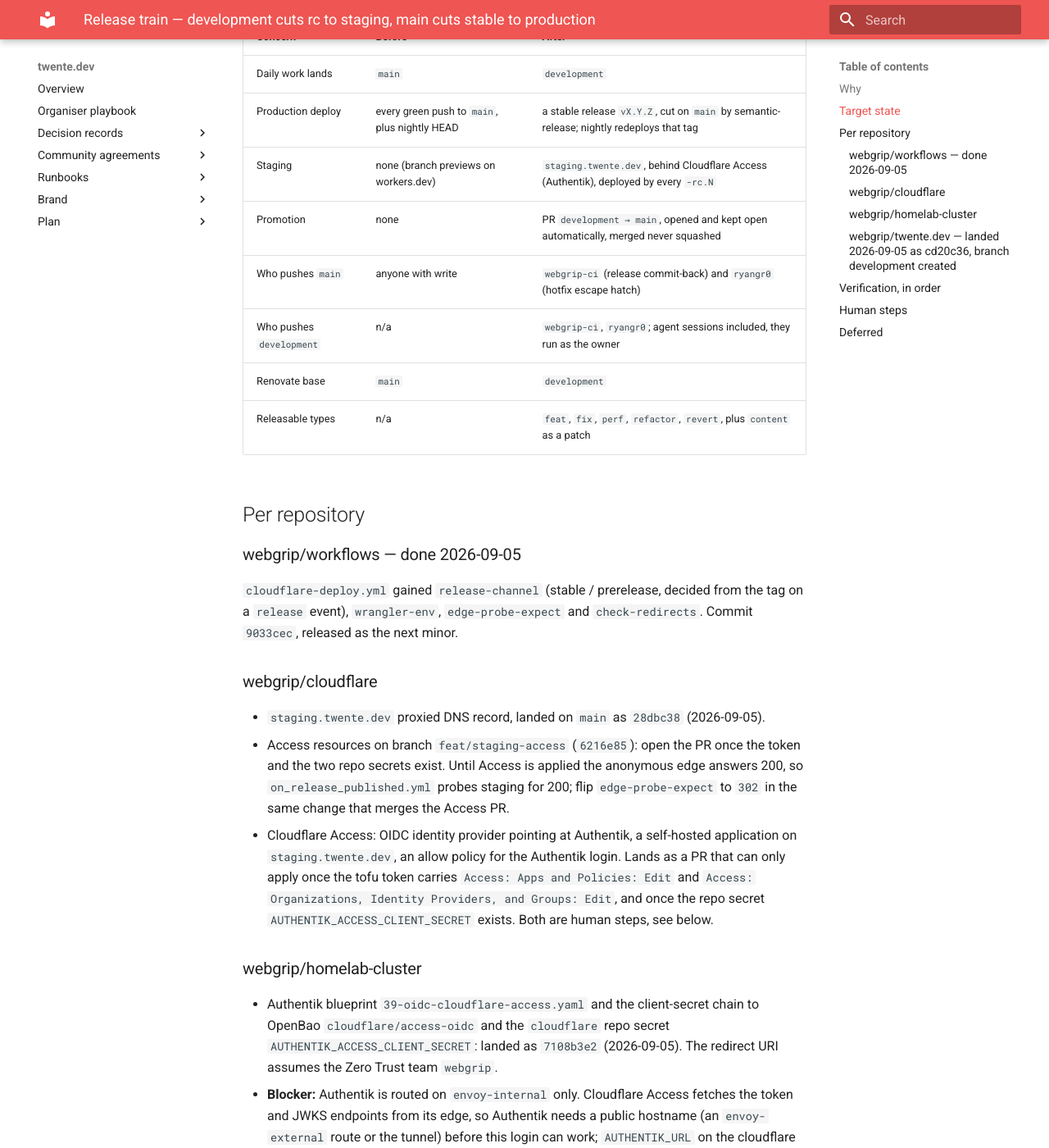
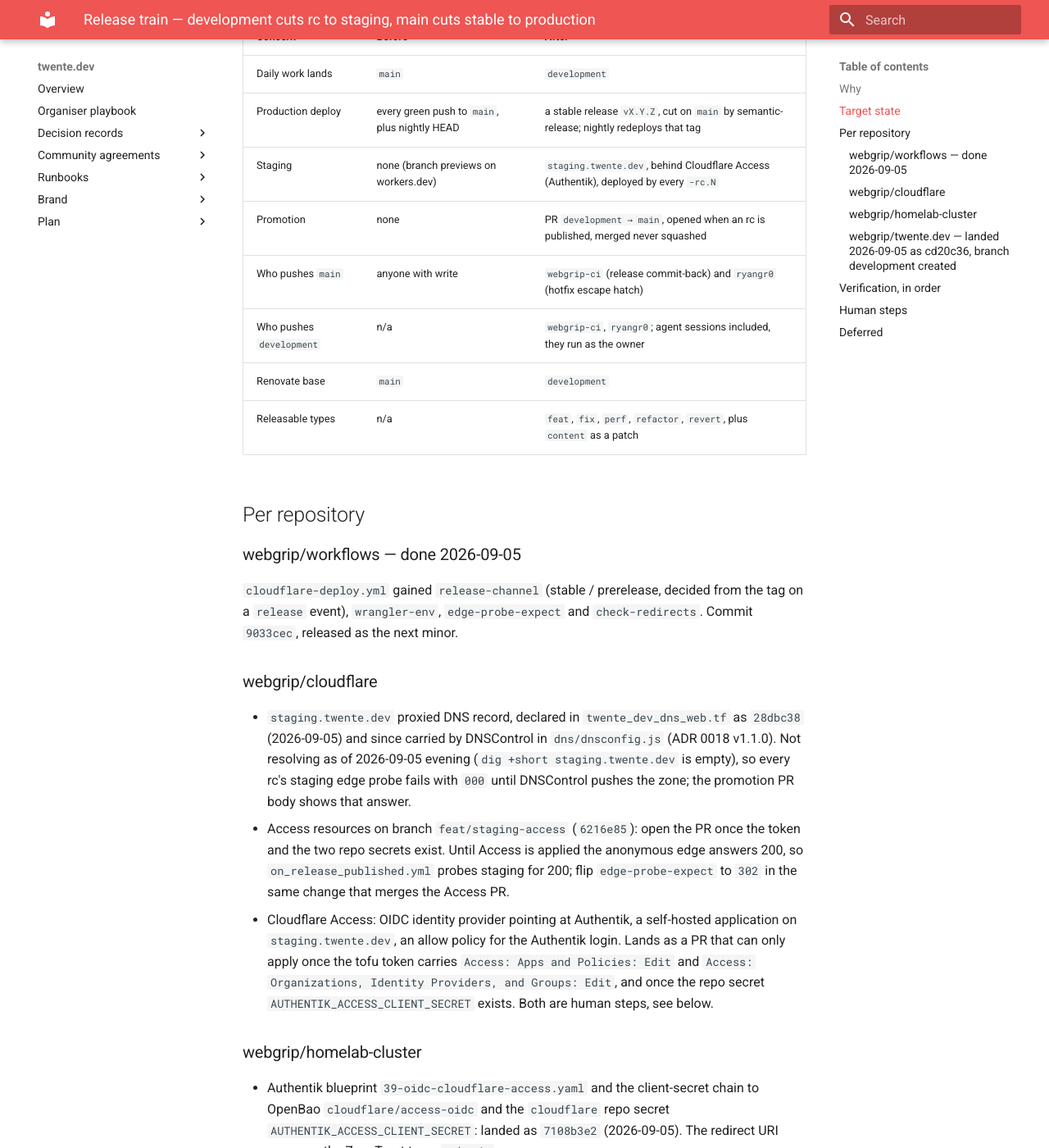
Before and after one commit to webgrip/twente.dev, an MkDocs documentation site: the page built from docs/plan/release-train.md, in a window 1280 px wide and 1400 px high, scrolled down 535 px. Shown: the whole window at 82% size. Built offline with MkDocs 1.6.1 and Material for MkDocs 9.7.7, drawn with Linux system fonts in a browser that asks for light colours; some of the changed text lies outside the part shown.

Commit message:
fix(release): de promotie-PR opent pas als er een rc gesneden is, niet bij elke push
open_promotion_pr.yml draaide op elke push naar development en opende de PR
ongeacht of er een release was. De stap zit nu als job open-promotion-pr in
on_release_published.yml, achter het release-event van de rc. Hij vuurt
ongeacht de staging-uitkomst, want staging.twente.dev heeft nog geen DNS en
een strikte knip zou tot die push geen enkele PR openen; in plaats daarvan
peilt de job de staging-edge zelf en schrijft deploy-resultaat en HTTP-code in
de PR-body, zodat het gat waarin een volledig overgeslagen deploy als success
telt niet meer bestaat.

Bij een al open PR controleert de job mergeable en faalt hij luid als de PR
niet te mergen is; dat is nu het geval voor PR #3 door CHANGELOG.md en
claims.test.ts. Het base=main-filter dat Forgejo negeert is een echt filter op
head en base geworden, met limit=50. Het inerte permissions-blok is weg, en de
tag in release-channel loopt via env in plaats van template-interpolatie.

ADR 0019 krijgt een amendment en revisie 1.1.0; release-train.md beschrijft de
nieuwe trigger, laat de niet-bestaande workflow_dispatch(tag) vallen en zegt
eerlijk dat het staging-record nog niet resolvet.

Co-Authored-By: Claude Fable 5.1 <noreply@anthropic.com>

```diff
--- a/docs/plan/release-train.md
+++ b/docs/plan/release-train.md
@@ -17,7 +17,7 @@ fixes the model. A deploy is the consequence of a release, not of a push.
 | Daily work lands         | `main`                                        | `development`                                                                            |
 | Production deploy        | every green push to `main`, plus nightly HEAD | a stable release `vX.Y.Z`, cut on `main` by semantic-release; nightly redeploys that tag |
 | Staging                  | none (branch previews on workers.dev)         | `staging.twente.dev`, behind Cloudflare Access (Authentik), deployed by every `-rc.N`    |
-| Promotion                | none                                          | PR `development → main`, opened and kept open automatically, merged never squashed       |
+| Promotion                | none                                          | PR `development → main`, opened when an rc is published, merged never squashed           |
 | Who pushes `main`        | anyone with write                             | `webgrip-ci` (release commit-back) and `ryangr0` (hotfix escape hatch)                   |
 | Who pushes `development` | n/a                                           | `webgrip-ci`, `ryangr0`; agent sessions included, they run as the owner                  |
 | Renovate base            | `main`                                        | `development`                                                                            |
@@ -33,7 +33,10 @@ released as the next minor.
 
 ### webgrip/cloudflare
 
-- `staging.twente.dev` proxied DNS record, landed on `main` as `28dbc38` (2026-09-05).
+- `staging.twente.dev` proxied DNS record, declared in `twente_dev_dns_web.tf` as `28dbc38`
+  (2026-09-05) and since carried by DNSControl in `dns/dnsconfig.js` (ADR 0018 v1.1.0). Not resolving as of 2026-09-05 evening (`dig +short staging.twente.dev` is empty),
+  so every rc's staging edge probe fails with `000` until DNSControl pushes the zone; the
+  promotion PR body shows that answer.
 - Access resources on branch `feat/staging-access` (`6216e85`): open the PR once the token and the
   two repo secrets exist. Until Access is applied the anonymous edge answers 200, so
   `on_release_published.yml` probes staging for 200; flip `edge-probe-expect` to `302` in the same
@@ -63,10 +66,13 @@ released as the next minor.
    tag-only; the 2025 `.releaserc.json` goes.
 3. `on_source_change.yml`: verification on push and pull request, preview upload for feature
    branches, a release job on `main` and `development` only, no production deploy.
-4. `on_release_published.yml`: `release: [published]` plus `workflow_dispatch(tag)`; rc tags deploy
+4. `on_release_published.yml`: `release: [published]`; rc tags deploy
    staging, stable tags deploy production, each with its edge verification.
 5. `nightly-rebuild.yml` checks out the latest stable tag, not `main`.
-6. `open_promotion_pr.yml`: on push to `development`, open or keep the promotion PR to `main`.
+6. `on_release_published.yml`, job `open-promotion-pr`: when an rc is published, open or keep the
+   promotion PR to `main`, with the staging deploy result and the live answer of
+   `staging.twente.dev/nl` written into the PR body; an open PR that is not mergeable fails the
+   job. A push that cuts no rc opens nothing.
 7. `renovate.json`: `baseBranches: ["development"]`.
 8. `CLAUDE.md`: sessions commit to `development`; `main` is promotion plus owner hotfixes.
 9. Branch `development` created from `main`.
```
Also changed, not shown: docs/adrs/0019-release-driven-deploys.md (+11 -4 lines), 2 other files.
